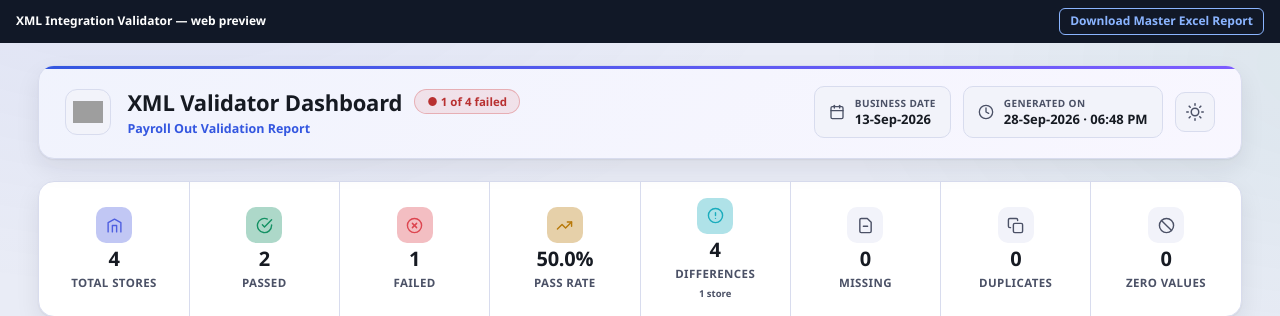
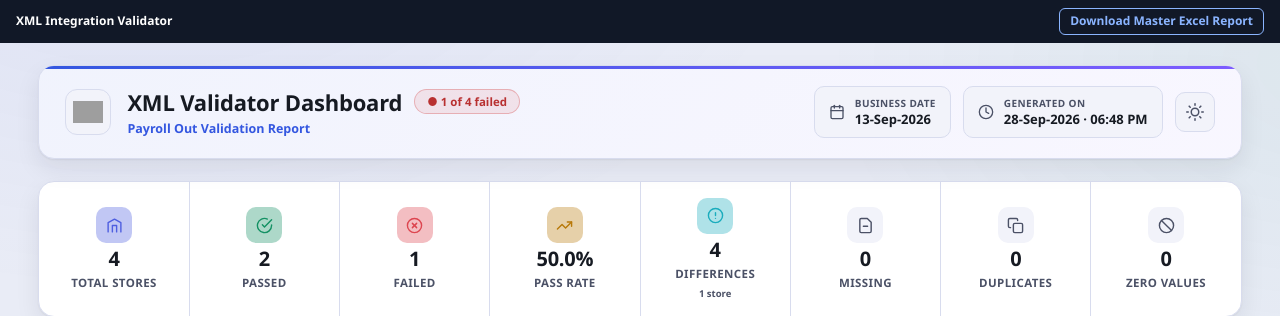
Before and after one commit to cshivam-QA/PayrollValidator, a Flask app: page /sample in a window 1280 px wide. Shown: the top 316 px of the page. Run offline with Flask 3, Linux system fonts and the light colour scheme; grey boxes are pictures that could not be loaded.

Commit message:
Open dashboard in a new tab, drop "web preview" banner label
- upload.html: form now submits with target="_blank", so the
  generated report opens in its own tab instead of navigating the
  form page away. Previously, pressing Back after a run landed back
  on the reset form, making it look like the report had disappeared.
- app.py / static_sample: drop the "web preview" suffix from the
  sticky banner label, keeping only "XML Integration Validator".

Note: verified separately that the dashboard's own title (e.g.
"Payroll Out Validation Report") already renders correctly with the
integration name, both via the desktop pipeline and the live /run
flow - could not reproduce a report showing a bare "Validation
Report" with no integration prefix.

Co-Authored-By: Claude Sonnet 5 <noreply@anthropic.com>

```diff
--- a/webapp/app.py
+++ b/webapp/app.py
@@ -233,7 +233,7 @@ def _inject_master_download_banner(html: str, master_url: str) -> str:
         '<div style="position:sticky;top:0;z-index:9999;background:#111827;'
         'color:#fff;padding:8px 16px;font:600 12px/1.4 Segoe UI,Arial,sans-serif;'
         'display:flex;justify-content:space-between;align-items:center;">'
-        '<span>XML Integration Validator &mdash; web preview</span>'
+        '<span>XML Integration Validator</span>'
         f'<a href="{master_url}" style="color:#8ab4ff;text-decoration:none;'
         'border:1px solid #8ab4ff;border-radius:6px;padding:4px 10px;">'
         "Download Master Excel Report</a></div>"
--- a/webapp/static_sample/dashboard.html
+++ b/webapp/static_sample/dashboard.html
@@ -423,7 +423,7 @@ body::before {
 </style>
 </head>
 
-<body><div style="position:sticky;top:0;z-index:9999;background:#111827;color:#fff;padding:8px 16px;font:600 12px/1.4 Segoe UI,Arial,sans-serif;display:flex;justify-content:space-between;align-items:center;"><span>XML Integration Validator &mdash; web preview</span><a href="/sample/download/Master_Comparison_Report.xlsx" style="color:#8ab4ff;text-decoration:none;border:1px solid #8ab4ff;border-radius:6px;padding:4px 10px;">Download Master Excel Report</a></div>
+<body><div style="position:sticky;top:0;z-index:9999;background:#111827;color:#fff;padding:8px 16px;font:600 12px/1.4 Segoe UI,Arial,sans-serif;display:flex;justify-content:space-between;align-items:center;"><span>XML Integration Validator</span><a href="/sample/download/Master_Comparison_Report.xlsx" style="color:#8ab4ff;text-decoration:none;border:1px solid #8ab4ff;border-radius:6px;padding:4px 10px;">Download Master Excel Report</a></div>
 <div class="wrap">
 
     <!-- Header -->
--- a/webapp/templates/upload.html
+++ b/webapp/templates/upload.html
@@ -61,7 +61,7 @@
       {% endif %}
     {% endwith %}
 
-    <form method="post" action="{{ url_for('run') }}" enctype="multipart/form-data">
+    <form method="post" action="{{ url_for('run') }}" enctype="multipart/form-data" target="_blank">
       <label for="integration">Integration</label>
       <select name="integration" id="integration">
         {% for item in integrations %}
```
